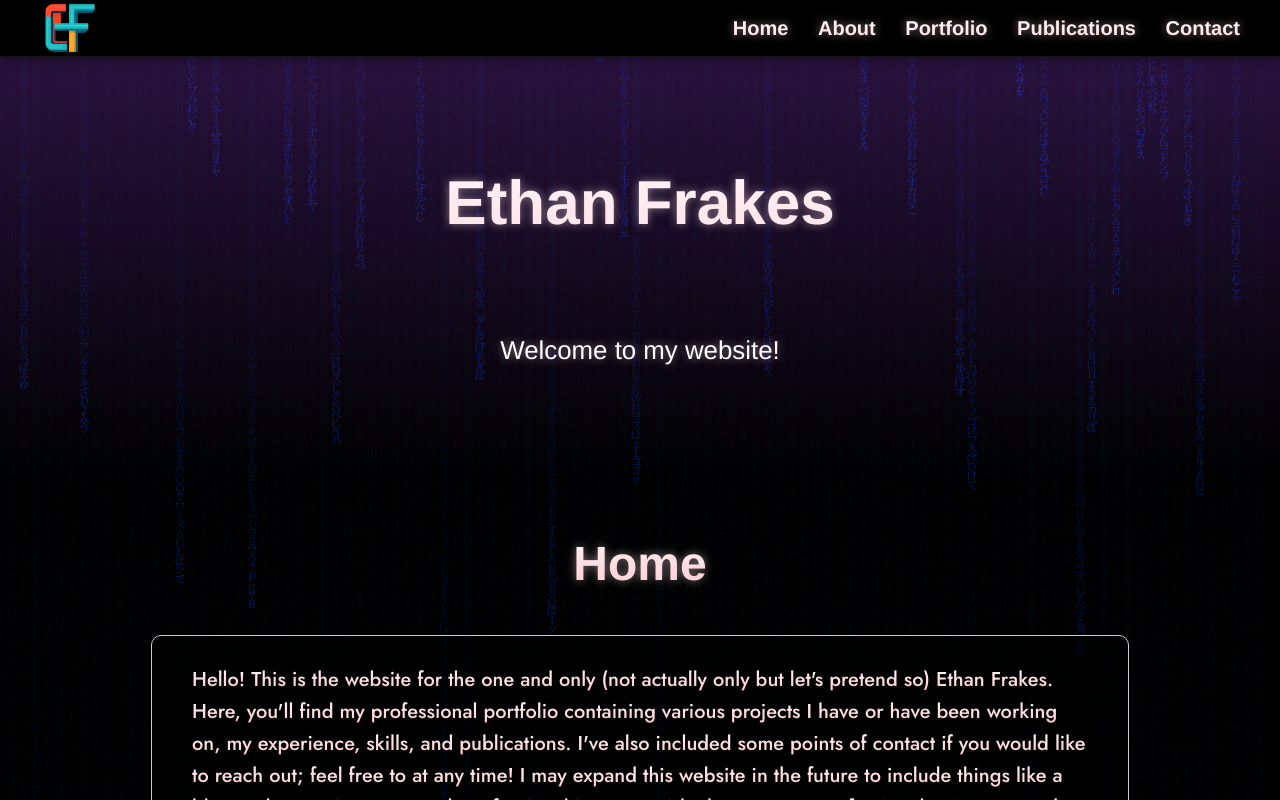
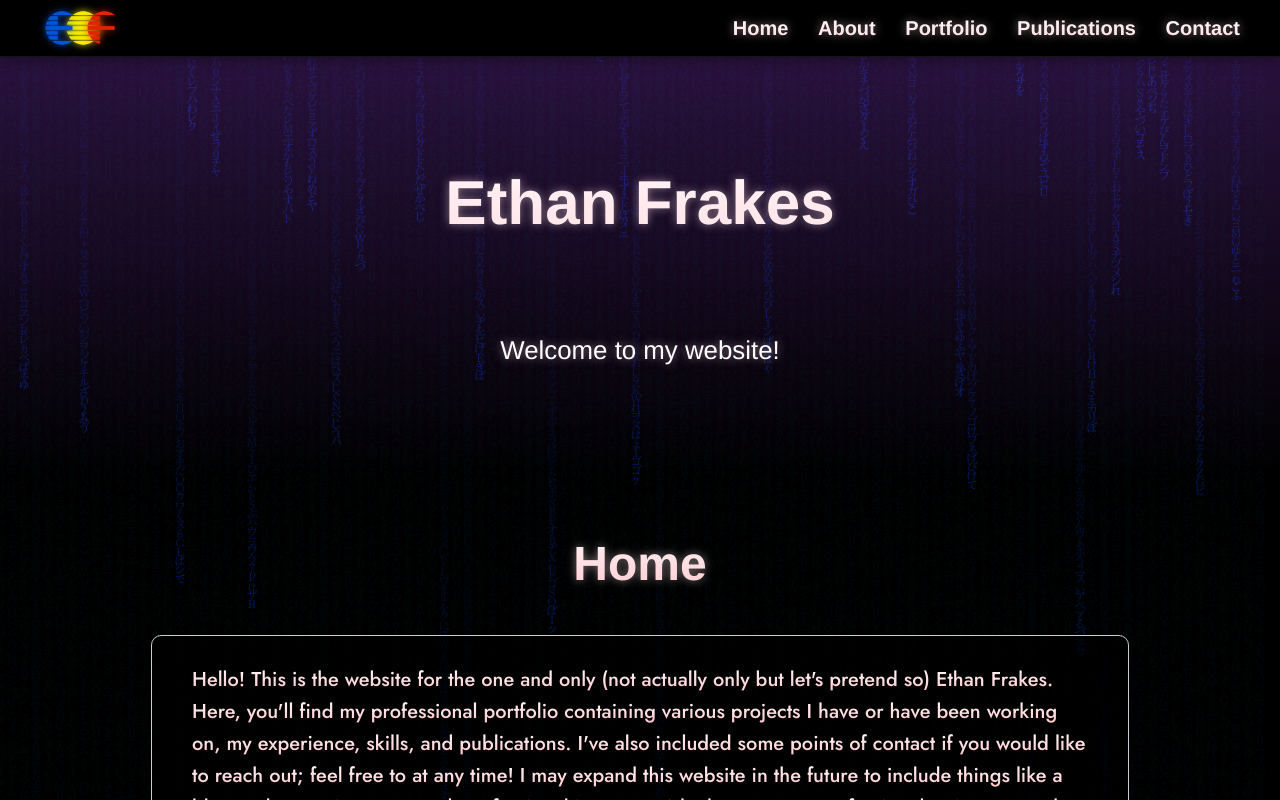
Before and after one commit to thefrostedfrakes/ethanfrakes-site, a React (Create React App) app: page / in a window 1280 px wide. Shown: the top 800 px of the page. Built offline with nearby package versions, Linux system fonts and the light colour scheme; a web font is replaced by a local one.

Commit message:
Update logo

```diff
--- a/src/App.css
+++ b/src/App.css
@@ -44,7 +44,7 @@
 .site-logo-link {
   display: inline-block;
   margin-right: auto;   /* push links to center while logo stays left */
-  margin-left: 1vw;     /* keep the 5vw padding from left */
+  margin-left: 0vw;     /* keep the 5vw padding from left */
   text-decoration: none;
 }
 
```
Also changed, not shown: src/logo.png.
